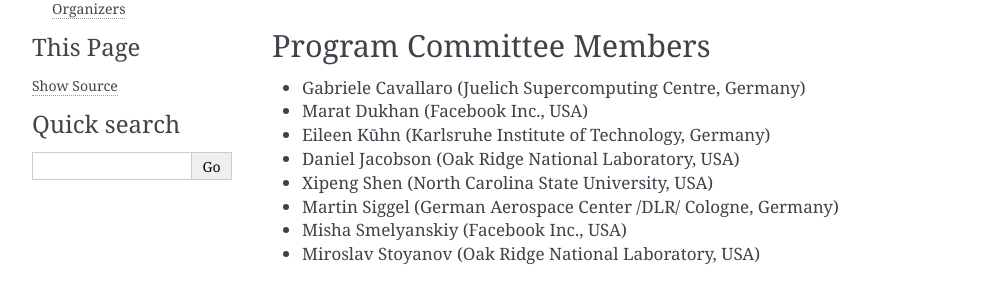
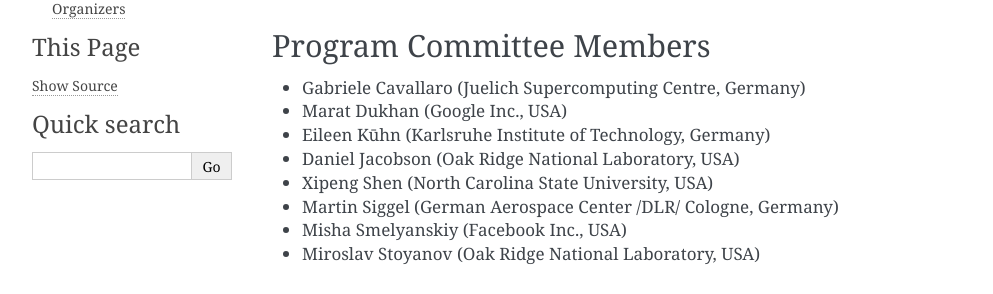
Before and after one commit to sdascconf/sdasc2019, a Sphinx documentation site: the page built from source/committee.rst, in a window 1280 px wide. Shown: the part 222-516 px from the top of the page, without its empty margins (148-1141 px from the left). Built offline with Sphinx 7.4.7, drawn with Linux system fonts in a browser that asks for light colours.

Commit message:
Update affiliation

```diff
--- a/source/committee.rst
+++ b/source/committee.rst
@@ -14,7 +14,7 @@
 -------------------------
 
 * Gabriele Cavallaro (Juelich Supercomputing Centre, Germany)
-* Marat Dukhan (Facebook Inc., USA)
+* Marat Dukhan (Google Inc., USA)
 * Eileen Kūhn (Karlsruhe Institute of Technology, Germany)
 * Daniel Jacobson (Oak Ridge National Laboratory, USA)
 * Xipeng Shen (North Carolina State University, USA)
```
